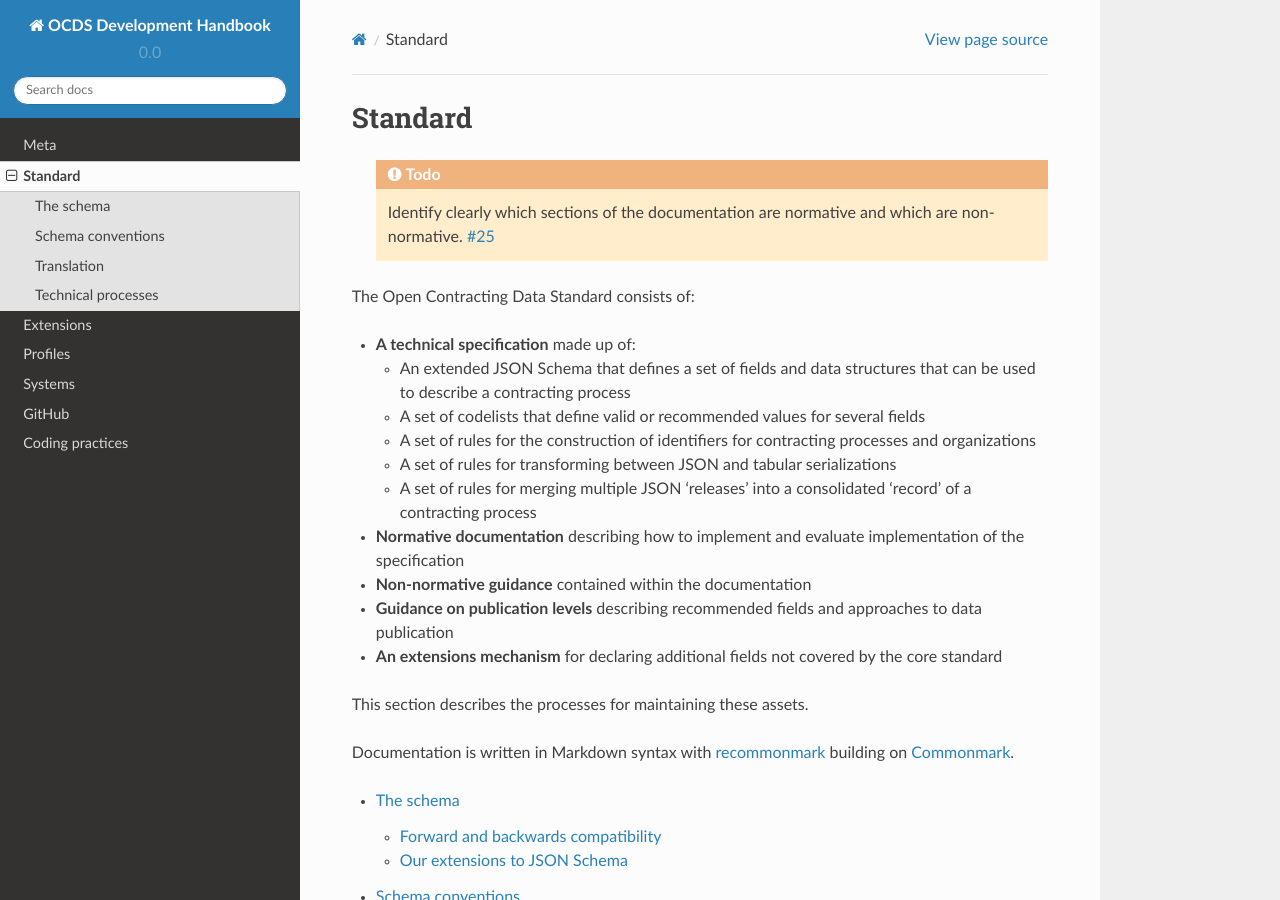
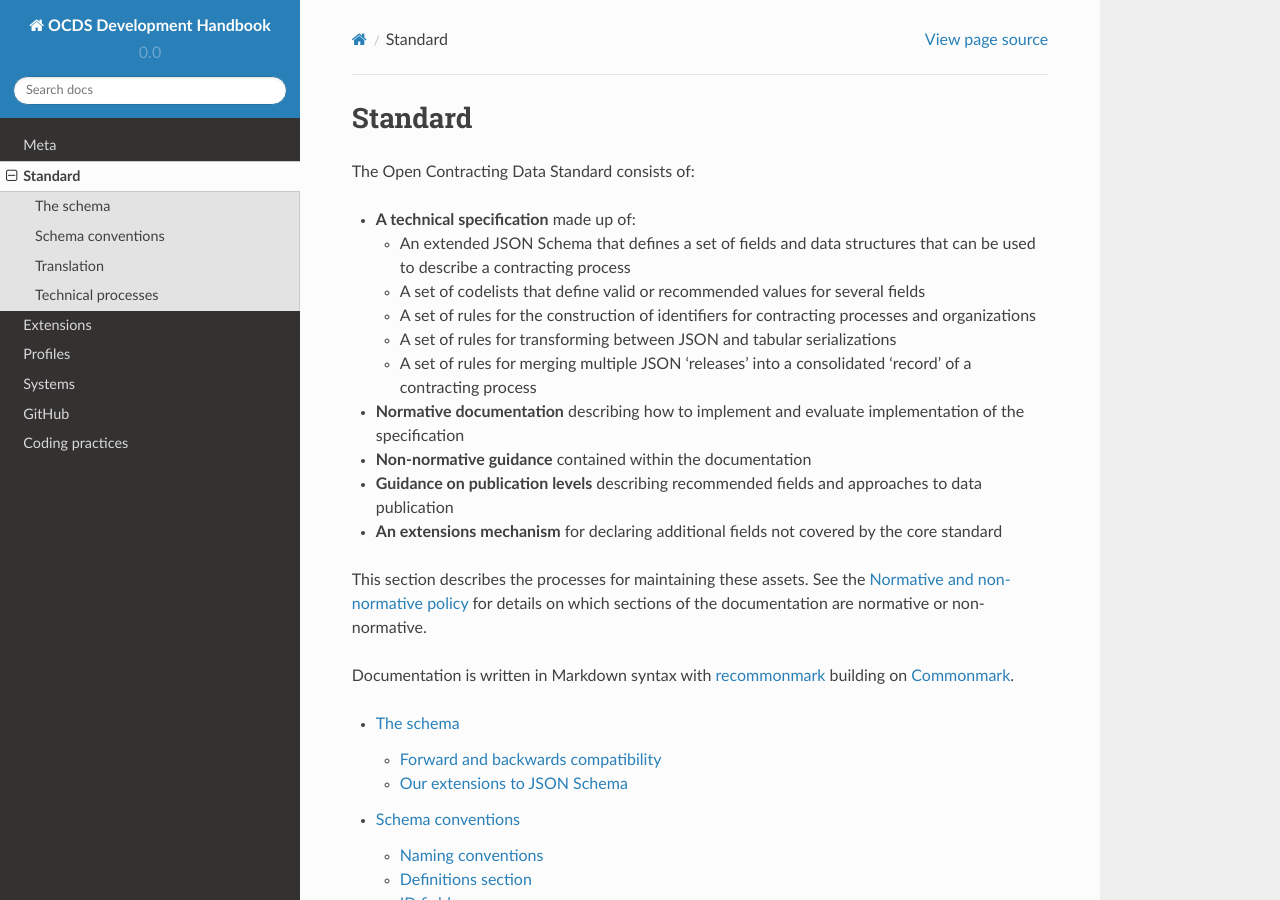
Before and after one commit to open-contracting/standard-development-handbook, a Sphinx documentation site: the page built from docs/standard/index.md, in a window 1280 px wide and 900 px high. Built offline with Sphinx 7.4.7 and the Read the Docs theme 2.0.0, drawn with Linux system fonts in a browser that asks for light colours; pages that are not in the unit, such as notebooks, are missing from menus.

Commit message:
Remove TODO that's reflected in the standard's issues

````diff
--- a/docs/standard/index.md
+++ b/docs/standard/index.md
@@ -1,9 +1,4 @@
 # Standard
-
-```eval_rst
-  .. todo::
-    Identify clearly which sections of the documentation are normative and which are non-normative. :issue:`25`
-```
 
 The Open Contracting Data Standard consists of:
 
@@ -18,7 +13,7 @@
 * **Guidance on publication levels** describing recommended fields and approaches to data publication
 * **An extensions mechanism** for declaring additional fields not covered by the core standard
 
-This section describes the processes for maintaining these assets.
+This section describes the processes for maintaining these assets. See the [Normative and non-normative policy](https://docs.google.com/document/d/1xjlAneqgewZvHh6_hwuQ98hbjxRcA2IUqOTJiNGcOf8/edit) for details on which sections of the documentation are normative or non-normative.
 
 Documentation is written in Markdown syntax with [recommonmark](https://recommonmark.readthedocs.org/en/latest/) building on [Commonmark](http://commonmark.org/).
 
````
